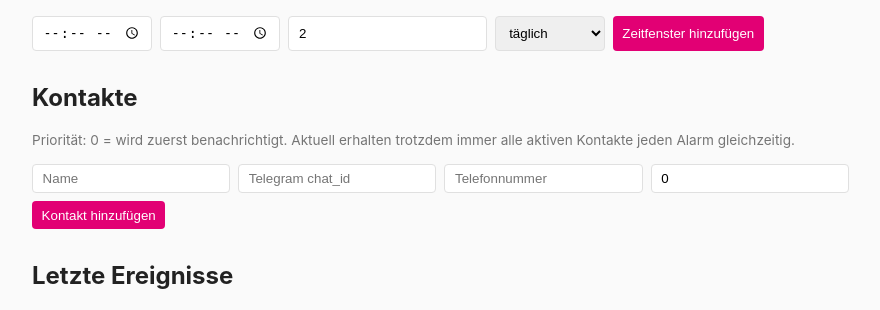
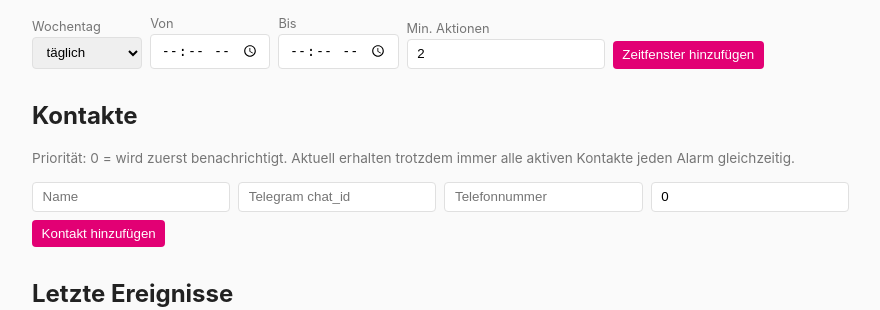
Before and after one commit to TBR-BRD/sensir, a FastAPI app: template backend/app/web/templates/household.html in a window 1280 px wide. Shown: the part 480-790 px from the top of the page, without its empty margins (182-1062 px from the left). Run offline with FastAPI, Linux system fonts and the light colour scheme; the template is opened without the code that fills it, so the values that code supplies are empty.

Commit message:
Dashboard: Auto-Refresh (60s) + Zeitfenster-Formular-Layout korrigiert
- base.html: <meta http-equiv="refresh" content="60"> als Default,
  ueberschreibbar per {% block refresh %} - Nutzer musste bisher manuell
  neu laden, um neue Ereignisse/Alarme zu sehen
- household.html: "Zeitfenster hinzufuegen"-Formularfelder standen in
  anderer Reihenfolge als die Tabellenspalten darueber und wirkten dadurch
  verschoben (Formular und Tabelle sind technisch unabhaengig, die
  Spalten-Ausrichtung war zufaellig) - Felder umsortiert + mit <label>
  versehen (style.css: form label als kleine Beschriftung ueber dem Feld)

Co-Authored-By: Claude Sonnet 5 <noreply@anthropic.com>

```diff
--- a/backend/app/web/static/style.css
+++ b/backend/app/web/static/style.css
@@ -90,7 +90,14 @@ h1 { margin-top: 0; }
 table { border-collapse: collapse; width: 100%; margin-bottom: 1rem; }
 th, td { text-align: left; padding: 0.4rem 0.6rem; border-bottom: 1px solid var(--border); }
 
-form { display: flex; gap: 0.5rem; flex-wrap: wrap; margin-bottom: 1.5rem; }
+form { display: flex; gap: 0.5rem; flex-wrap: wrap; align-items: flex-end; margin-bottom: 1.5rem; }
+form label {
+  display: flex;
+  flex-direction: column;
+  gap: 0.2rem;
+  font-size: 0.8rem;
+  color: var(--grey);
+}
 input, select, button {
   padding: 0.4rem 0.6rem;
   border: 1px solid var(--border);
--- a/backend/app/web/templates/base.html
+++ b/backend/app/web/templates/base.html
@@ -5,6 +5,7 @@
   <meta name="viewport" content="width=device-width, initial-scale=1">
   <title>{% block title %}SensIR{% endblock %}</title>
   <link rel="stylesheet" href="/static/style.css">
+  {% block refresh %}<meta http-equiv="refresh" content="60">{% endblock %}
 </head>
 <body>
   <header>
--- a/backend/app/web/templates/household.html
+++ b/backend/app/web/templates/household.html
@@ -38,15 +38,17 @@
     {% endfor %}
   </table>
   <form method="post" action="/households/{{ household.id }}/windows">
-    <input type="time" name="start_time" required>
-    <input type="time" name="end_time" required>
-    <input type="number" name="min_actions" value="2" min="1">
+    <label>Wochentag
       <select name="weekday">
         <option value="">täglich</option>
         <option value="0">Montag</option><option value="1">Dienstag</option><option value="2">Mittwoch</option>
         <option value="3">Donnerstag</option><option value="4">Freitag</option><option value="5">Samstag</option>
         <option value="6">Sonntag</option>
       </select>
+    </label>
+    <label>Von <input type="time" name="start_time" required></label>
+    <label>Bis <input type="time" name="end_time" required></label>
+    <label>Min. Aktionen <input type="number" name="min_actions" value="2" min="1"></label>
     <button type="submit">Zeitfenster hinzufügen</button>
   </form>
 </section>
```
Also changed, not shown: CHANGELOG.md. Lines whose indentation alone changed are shown as unchanged.
